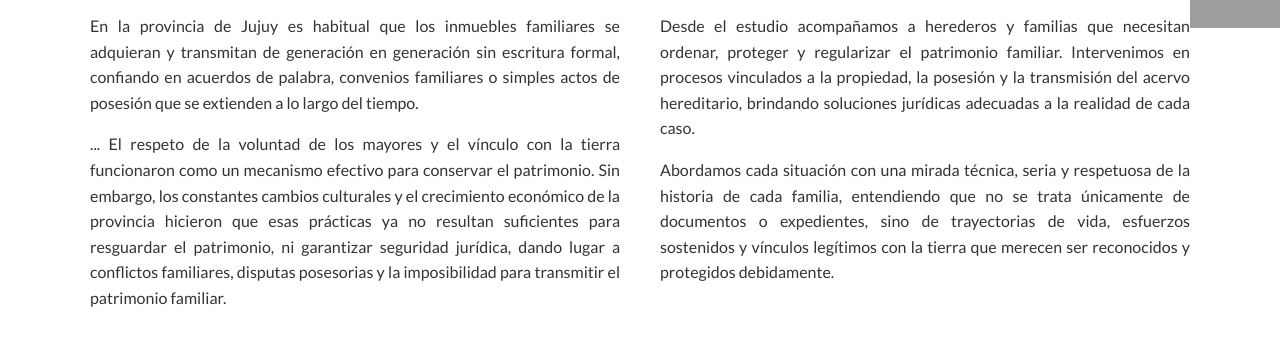
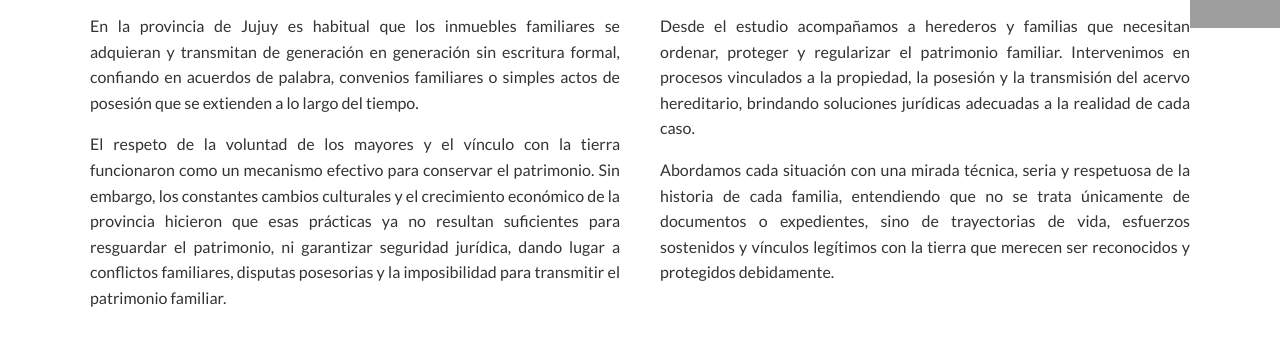
Before and after one commit to collanteguidoesteban-cloud/estudiocollante.com.ar, a plain HTML site: page index.html in a window 1280 px wide. Shown: the part 982-1343 px from the top of the page. Drawn offline with nearby package versions, Linux system fonts and the light colour scheme; grey boxes are pictures that could not be loaded.

Commit message:
Update index.html

```diff
--- a/index.html
+++ b/index.html
@@ -130,7 +130,7 @@ document.addEventListener("DOMContentLoaded", function () {
         En la provincia de Jujuy es habitual que los inmuebles familiares se adquieran y transmitan de generación en generación sin escritura formal, confiando en acuerdos de palabra, convenios familiares o simples actos de posesión que se extienden a lo largo del tiempo.
       </p>
       <p>
-       ... El respeto de la voluntad de los mayores y el vínculo con la tierra funcionaron como un mecanismo efectivo para conservar el patrimonio. Sin embargo, los constantes cambios culturales y el crecimiento económico de la provincia hicieron que esas prácticas ya no resultan suficientes para resguardar el patrimonio, ni garantizar seguridad jurídica, dando lugar a conflictos familiares, disputas posesorias y la imposibilidad para transmitir el patrimonio familiar.
+       El respeto de la voluntad de los mayores y el vínculo con la tierra funcionaron como un mecanismo efectivo para conservar el patrimonio. Sin embargo, los constantes cambios culturales y el crecimiento económico de la provincia hicieron que esas prácticas ya no resultan suficientes para resguardar el patrimonio, ni garantizar seguridad jurídica, dando lugar a conflictos familiares, disputas posesorias y la imposibilidad para transmitir el patrimonio familiar.
       </p>
     </div>
 
```
